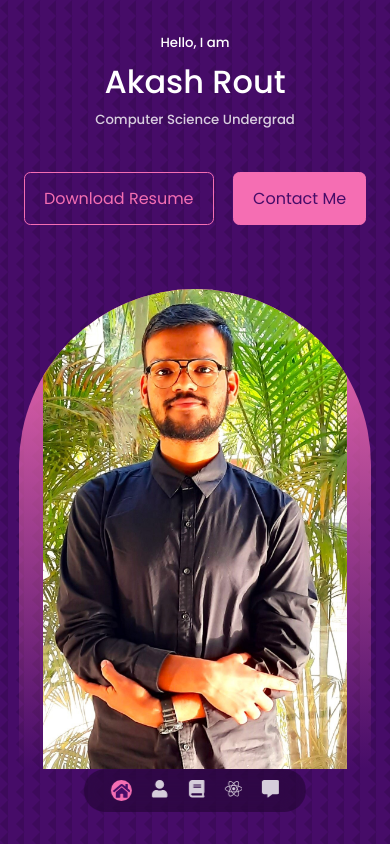
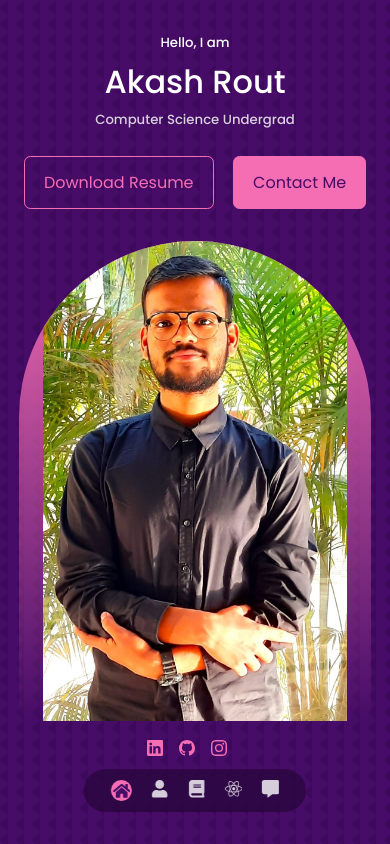
Before and after one commit to iamakashrout/Portfolio, a React (Create React App) app: page / in a window 390 px wide. Shown: the top 844 px of the page. Built offline with nearby package versions, Linux system fonts and the light colour scheme.

Commit message:
minor fixes

```diff
--- a/src/components/header/Header.jsx
+++ b/src/components/header/Header.jsx
@@ -7,19 +7,21 @@ import HeaderSocials from './HeaderSocials'
 const Header = () => {
   return (
     <header>
-      <div className='container header_container'>
+      <div className="container header_container">
         <h5>Hello, I am</h5>
         <h1>Akash Rout</h1>
-        <h5 className='text-light'>Computer Science Undergrad</h5>
+        <h5 className="text-light">Computer Science Undergrad</h5>
         <CTA />
+        <div className="me">
+          <img src={ME} alt="me" />
+        </div>
         <HeaderSocials />
-        <div className='me'>
-          <img src={ME} alt='me' />
-        </div>
-        <a href='#contact' className='scroll_down'>Scroll Down</a>
+        <a href="#contact" className="scroll_down">
+          Scroll Down
+        </a>
       </div>
     </header>
-  )
+  );
 }
 
 export default Header
--- a/src/components/header/header.css
+++ b/src/components/header/header.css
@@ -74,14 +74,30 @@ header{
     }
 
     .cta{
-        margin-top: 2.5rem;
+        margin-top: 1.5rem;
     }
 
     .me{
-        margin-top: 4rem;
+        margin-top: 2rem;
     }
 
-    .header_socials,
+    .header_socials{
+        display: flex;
+        flex-direction: row;
+        justify-content: center;
+        left: 50%;
+        transform: translateX(-50%);
+        gap: 1rem;
+        bottom: 3rem;
+        margin-bottom: 2rem;
+    }
+
+    .header_socials::after {
+        content: "";
+        width: 0;
+        height: 0;
+    }
+
     .scroll_down{
         display: none;
     }
```
